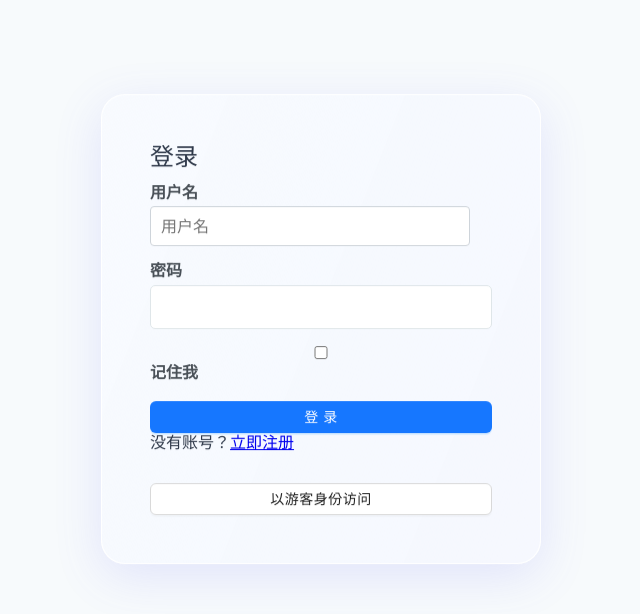
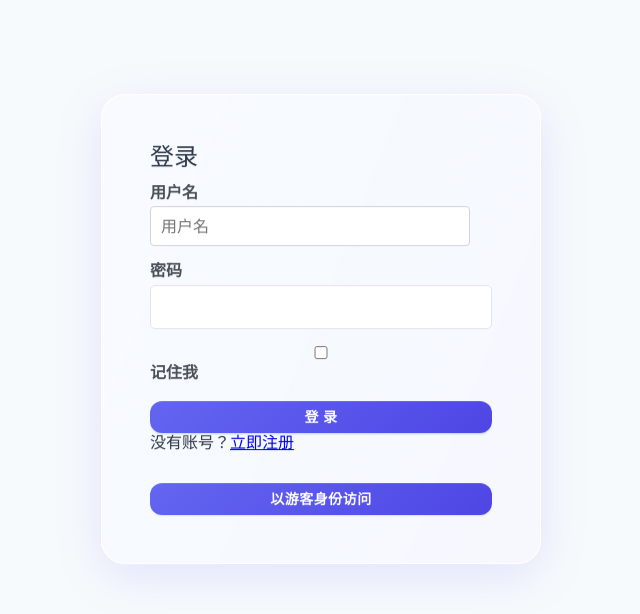
Before and after one commit to oneMuggle/OmniDesk, a React (Create React App) app in the folder omni_desk_frontend/: page /login in a window 1280 px wide. Shown: the top 614 px of the page, without its empty margins (319-959 px from the left). Built offline with nearby package versions, Linux system fonts and the light colour scheme; no server answers; what dayjs-plugin-utc would draw is missing.

Commit message:
refactor: 优化登录按钮样式和侧边栏内边距

```diff
--- a/omni_desk_frontend/src/App.css
+++ b/omni_desk_frontend/src/App.css
@@ -27,6 +27,12 @@
 .sidebar-menu {
   list-style: none;
   padding: 20px 0;
+  margin: 0;
+}
+
+.sidebar-menu ul {
+  list-style: none;
+  padding-inline-start: 0;
   margin: 0;
 }
 
--- a/omni_desk_frontend/src/components/Login.css
+++ b/omni_desk_frontend/src/components/Login.css
@@ -62,7 +62,7 @@
   outline: none;
 }
 
-button {
+.login-button {
   width: 100%;
   background: linear-gradient(135deg, #6366f1, #4f46e5);
   color: white;
@@ -77,7 +77,7 @@ button {
   overflow: hidden;
 }
 
-button::after {
+.login-button::after {
   content: '';
   position: absolute;
   top: -50%;
@@ -91,13 +91,13 @@ button::after {
   animation: button-shine 3s infinite linear;
 }
 
-button:hover {
+.login-button:hover {
   background: #4f46e5;
   transform: translateY(-1px);
   box-shadow: 0 4px 12px rgba(99, 102, 241, 0.25);
 }
 
-button:disabled {
+.login-button:disabled {
   background: #6c757d;
   cursor: not-allowed;
 }
--- a/omni_desk_frontend/src/components/Login.jsx
+++ b/omni_desk_frontend/src/components/Login.jsx
@@ -83,6 +83,7 @@ const Login = () => {
           htmlType="submit"
           loading={isLoading}
           block
+          className="login-button"
         >
           {isLoading ? '登录中...' : '登录'}
         </Button>
@@ -113,6 +114,7 @@ const Login = () => {
           }}
           loading={isLoading}
           style={{ marginTop: '16px', width: '100%' }}
+          className="login-button"
         >
           {isLoading ? '正在进入...' : '以游客身份访问'}
         </Button>
--- a/omni_desk_frontend/src/components/Register.jsx
+++ b/omni_desk_frontend/src/components/Register.jsx
@@ -82,7 +82,7 @@ const Register = () => {
                         required
                     />
                 </div>
-                <button type="submit" disabled={isLoading}>
+                <button type="submit" disabled={isLoading} className="login-button">
                     {isLoading ? '注册中...' : '注册'}
                 </button>
                 <p className="toggle-mode">
```
Also changed, not shown: 2 other files (tests, documents, lock files or other folders).
